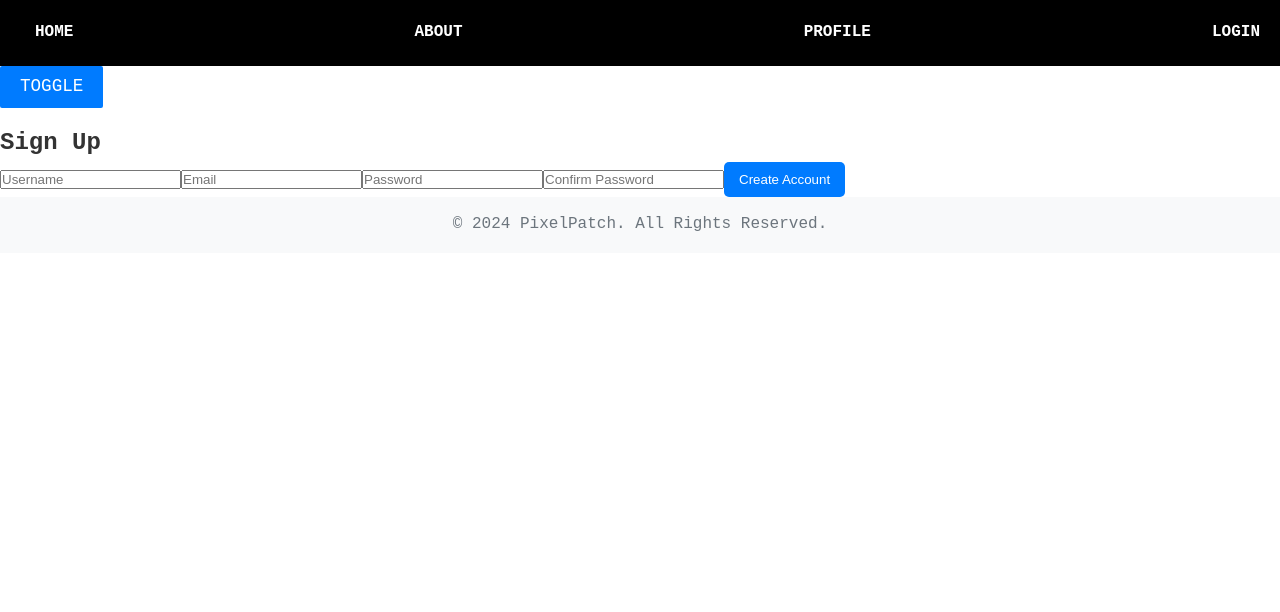
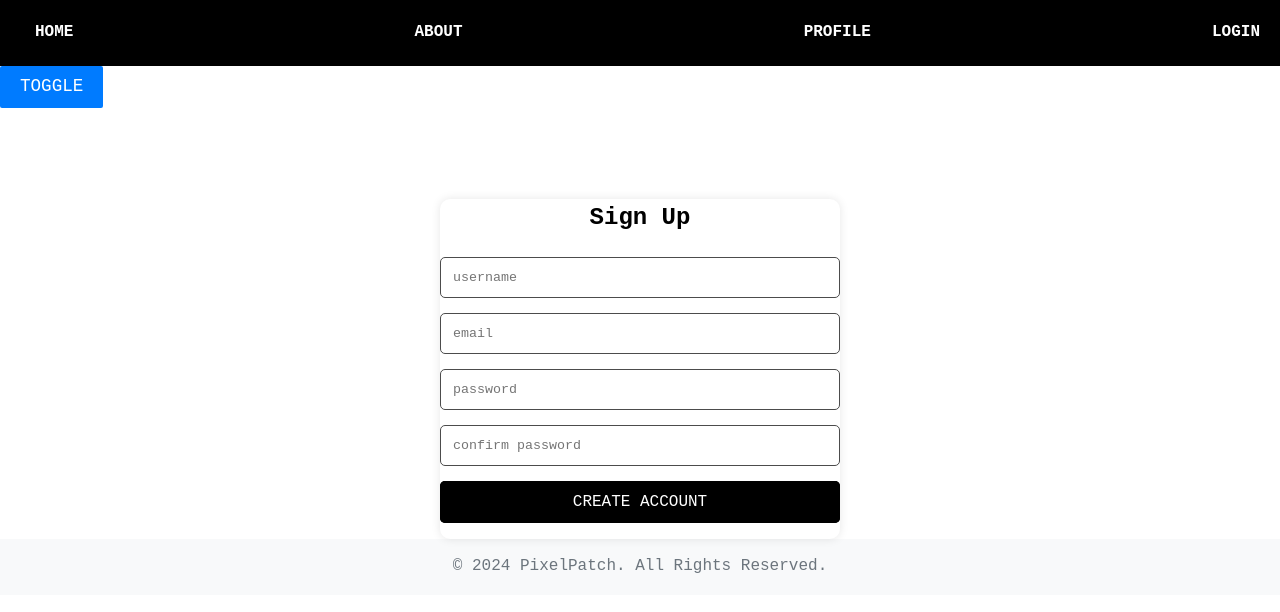
Before and after one commit to CorneliusPavlic/PixelPatch, a React (Create React App) app in the folder pixel-patch/: page /signup in a window 1280 px wide. Shown: the top 612 px of the page. Built offline with nearby package versions, Linux system fonts and the light colour scheme.

Commit message:
updated login and signup css pages
login, signup, home pages all have finalized css for light mode

```diff
--- a/pixel-patch/src/components/Auth/Login.js
+++ b/pixel-patch/src/components/Auth/Login.js
@@ -1,6 +1,7 @@
 import React, { useState } from 'react';
 import axios from 'axios'; // Import Axios for API requests
 import '../../styles/Auth.css';
+import '../../styles/theme.css';
 
 const Login = () => {
   const [username, setUsername] = useState('');
@@ -34,8 +35,8 @@ const Login = () => {
   };
 
   return (
-    <div className="login-container">
-      <form onSubmit={handleLogin}>
+    <div className="auth-container">
+      <form onSubmit={handleLogin} className='auth-form'>
         <h2>Login</h2>
 
         {error && <p className="error">{error}</p>}
@@ -55,7 +56,7 @@ const Login = () => {
           value={password}
           onChange={(e) => setPassword(e.target.value)}
         />
-        <button type="submit">Login</button>
+        <button type="submit" className='login-btn' data-theme = 'lightBtn'>Login</button>
       </form>
       <p>
         Don't have an account? <a href="/signup">Sign up</a>
--- a/pixel-patch/src/components/Auth/Signup.js
+++ b/pixel-patch/src/components/Auth/Signup.js
@@ -1,6 +1,7 @@
 import React, { useState } from 'react';
 import axios from 'axios'; // Axios for API calls
 import '../../styles/Auth.css';
+import '../../styles/theme.css';
 
 const Signup = () => {
   const [username, setUsername] = useState('');
@@ -42,8 +43,8 @@ const Signup = () => {
   };
 
   return (
-    <div className="signup-container">
-      <form onSubmit={handleSignup}>
+    <div className="auth-container">
+      <form onSubmit={handleSignup} className='auth-form'>
         <h2>Sign Up</h2>
 
         {error && <p className="error">{error}</p>}
@@ -77,7 +78,7 @@ const Signup = () => {
           onChange={(e) => setConfirmPassword(e.target.value)}
           required
         />
-        <button type="submit">Create Account</button>
+        <button type="submit" className='login-btn' data-theme = "lightBtn">Create Account</button>
       </form>
     </div>
   );
--- a/pixel-patch/src/pages/Home.js
+++ b/pixel-patch/src/pages/Home.js
@@ -53,7 +53,6 @@ const Home = () => {
   useEffect(() => {
     fetchPosts();
   }, []); // eslint-disable-line react-hooks/exhaustive-deps
-
   return (
     <div className="home-container" data-theme = "lightHome" >
       <img src={logo} alt="logo" class="logo-image" />
--- a/pixel-patch/src/styles/Auth.css
+++ b/pixel-patch/src/styles/Auth.css
@@ -1,15 +1,69 @@
 /* Auth.css */
+@import "./theme.css";
+
 
 .auth-container {
+  display: flex;
+  flex-direction: column;
+  align-items: center;
+  text-align: center;
+  margin-top: 75px;
+}
+
+.login-container{
     display: flex;
-    justify-content: center;
+    flex-direction: column;
     align-items: center;
-    height: 80vh;
-  }
+    text-align: center;
+    margin-top: 75px;
+}
+
+.login-btn {
+  padding: 12px 20px;
+  font-size: 1.1rem;
+  border-radius: 2px;
+  font-family: var(--main-font);
+  text-transform: uppercase;
+  text-align: center;
+  height: 42px;
+  width: 200px;
+  line-height: 100%;
+  margin-bottom: 1rem;
+}
+
+.login-btn[data-theme = 'lightBtn']{
+  background-color: var(--btn-backgound-light);
+  color: var(--btn-text-light);
+  box-shadow: var(--btn-shadow-light);
+}
+
+.login-btn[data-theme = 'darkBtn']{
+  background-color: white;
+  color: black;
+  box-shadow: white;
+}
+
+[data-theme = 'lightBtn'].login-btn:hover {
+  color: var(--btn-text-dark);
+  background-color: var(--btn-background-dark);
+}
+
+[data-theme = 'darkBtn'].login-btn:hover {
+  color: var(--btn-text-light);
+  background-color: var(--btn-backgound-light);
+}
+
+.login-container-buttons{
+  display: flex;
+  align-items: center;
+  margin-top: 0px;
+  flex-direction: row;
+  gap: 0.1rem;
+}
 
   .auth-form {
     background-color: #fff;
-    padding: 40px;
+    padding: 0px;
     border-radius: 10px;
     box-shadow: 0 0 10px rgba(0, 0, 0, 0.1);
     width: 100%;
@@ -19,14 +73,16 @@
   .auth-form h2 {
     margin-bottom: 20px;
     font-size: 1.5rem;
-    color: #007bff;
+    color: black;
   }
 
   .auth-form input {
     width: 100%;
     padding: 12px;
     margin-bottom: 15px;
-    border: 1px solid #ddd;
+    font-family: var(--main-font);
+    text-transform: lowercase;
+    border: 1px solid rgb(76, 76, 76);
     border-radius: 5px;
   }
 
--- a/pixel-patch/src/styles/globals.css
+++ b/pixel-patch/src/styles/globals.css
@@ -31,7 +31,7 @@ a:hover {
 }
 
 h1, h2, h3 {
-  color: #333;
+  color: var(--text-light);
 }
 
 .container {
@@ -51,4 +51,5 @@ button {
 
 button:hover {
   background-color: #0056b3;
+  text-decoration: underline;
 }
```
